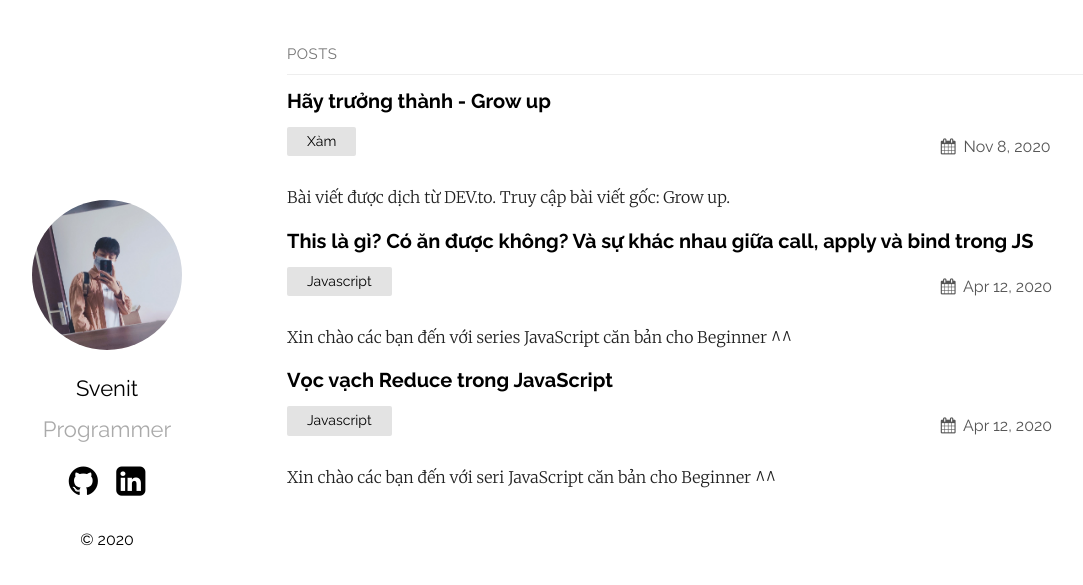
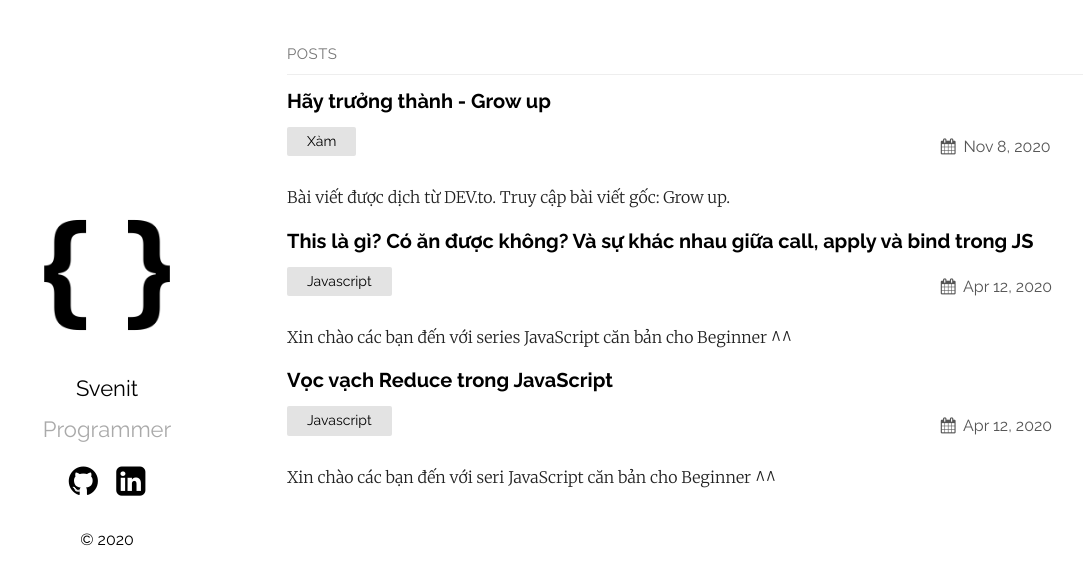
Before and after one commit to svenit/svenit.github.io, a Jekyll site: the page built from index.md, in a window 1280 px wide. Shown: the top 585 px of the page, without its empty margins (78-1161 px from the left). Built offline with Jekyll 4.4.1, drawn with Linux system fonts in a browser that asks for light colours.

Commit message:
update ui

```diff
--- a/_layouts/default.html
+++ b/_layouts/default.html
@@ -6,7 +6,7 @@
   <body>
     <main class="container">
       <section class="about">
-        <a href="/"><img src="{{ "/assets/portfolio.jpg" | relative_url }}" alt="{{ site.plainwhite.name }}"></a>
+        <a href="/"><img src="{{ "/assets/portfolio.png" | relative_url }}" alt="{{ site.plainwhite.name }}"></a>
         <h2 id="title">
           <a href="/">{{ site.plainwhite.name }}</a>
         </h2>
```
Also changed, not shown: assets/portfolio.jpg (deleted), assets/portfolio.png.
